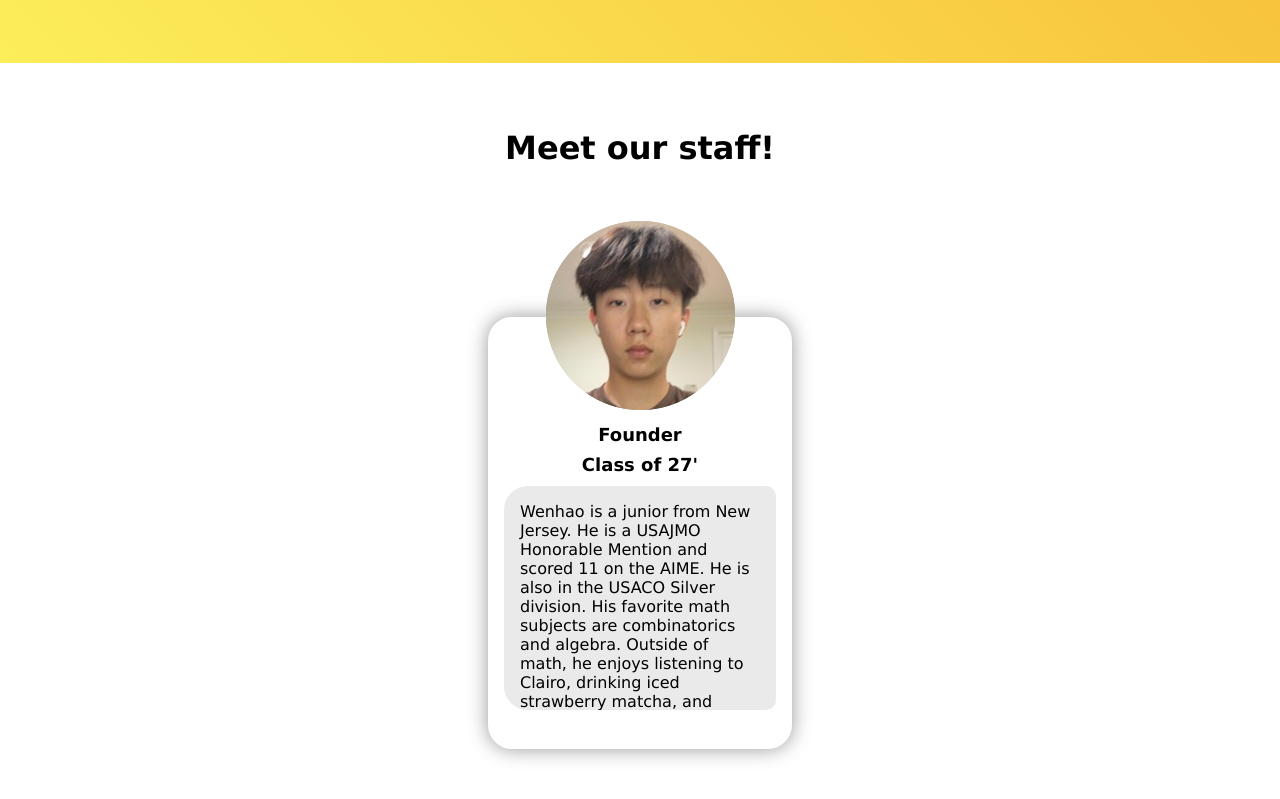
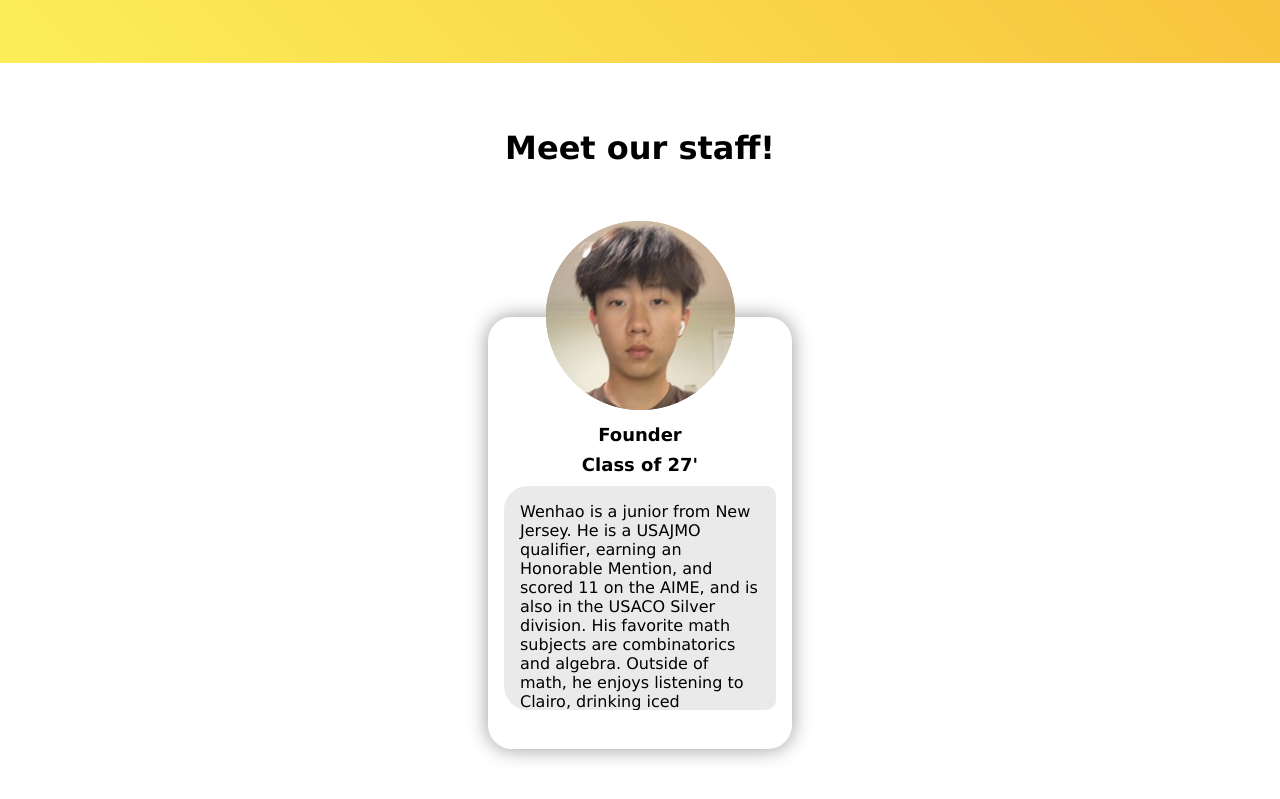
Before and after one commit to NEXT-Horizon-Official/nxthorizon, a React (Vite) app: page / in a window 1280 px wide. Shown: the part 547-1346 px from the top of the page. Built offline with nearby package versions, Linux system fonts and the light colour scheme.

Commit message:
Update Staff.jsx

```diff
--- a/src/Components/Staff/Staff.jsx
+++ b/src/Components/Staff/Staff.jsx
@@ -4,7 +4,7 @@ import StaffCards from '../StaffCards/StaffCards';
 
 
 function Staff(){
-    const wenhaoLuBio = "Wenhao is a junior from New Jersey. He is a USAJMO Honorable Mention and scored 11 on the AIME. He is also in the USACO Silver division. His favorite math subjects are combinatorics and algebra. Outside of math, he enjoys listening to Clairo, drinking iced strawberry matcha, and playing club baseball, and his club team reached a peak Perfect Game ranking of #75 nationally. You can find him on AoPS as lu1376091 or on Discord as welu28_.";
+    const wenhaoLuBio = "Wenhao is a junior from New Jersey. He is a USAJMO qualifier, earning an Honorable Mention, and scored 11 on the AIME, and is also in the USACO Silver division. His favorite math subjects are combinatorics and algebra. Outside of math, he enjoys listening to Clairo, drinking iced strawberry matcha, and playing club baseball, and his club team reached a peak Perfect Game ranking of #75 nationally. You can find him on AoPS as lu1376091 or on Discord as welu28_.";
     return(
         <>
         <div className="staff-container">
```
